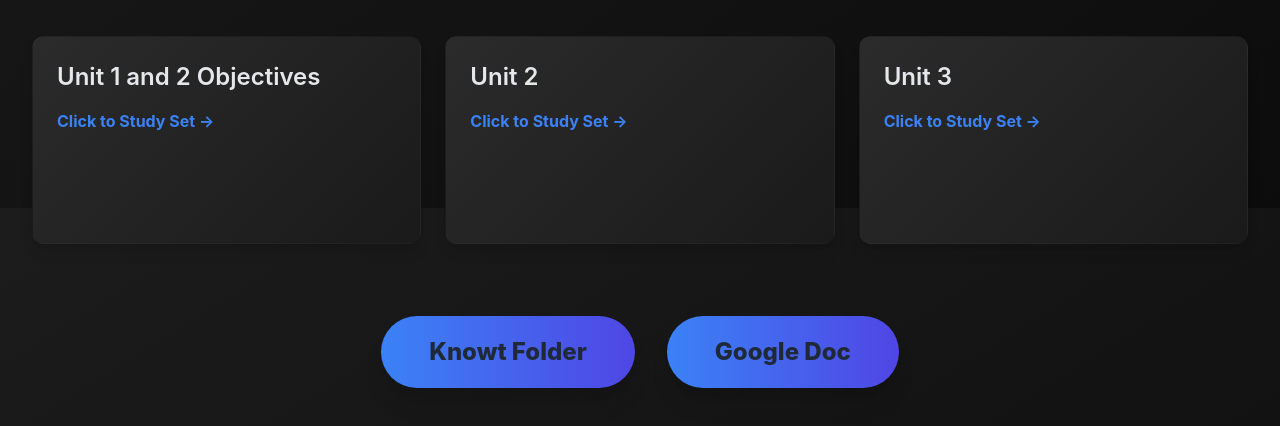
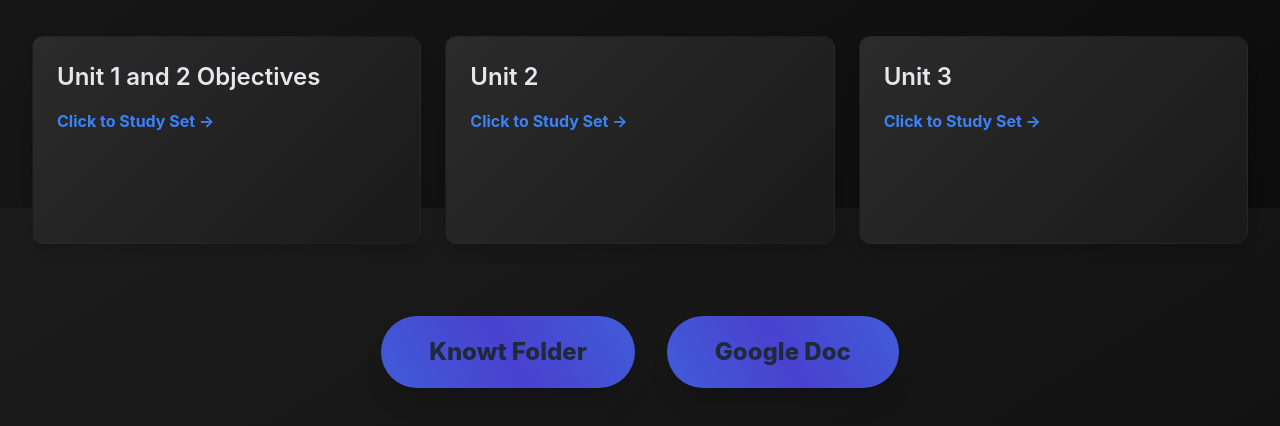
Before and after one commit to jkhance10-prog/joel-flashcards, a plain HTML site: page index.html in a window 1280 px wide. Shown: the part 592-1018 px from the top of the page. Drawn offline with nearby package versions, Linux system fonts and the light colour scheme.

Commit message:
Replace button styles with animated-button class

```diff
--- a/index.html
+++ b/index.html
@@ -57,20 +57,14 @@
             <div class="flex flex-col sm:flex-row justify-center space-y-4 sm:space-y-0 sm:space-x-8">
 
                 <a id="main-folder-link" href="https://knowt.com/folder/6dc7b859-b8a9-4cf3-a504-67c93f98f53d" target="_blank"
-                   class="inline-block button-gradient text-header-bg font-extrabold text-xl sm:text-2xl
-                          py-5 px-12 rounded-[3rem]
-                          transition-all duration-300 transform
-                          hover:scale-105 hover:shadow-[0_0_2px_#3b82f6,0_0_8px_#4f46e5]
-                          active:scale-90 active:shadow-inner shadow-xl">
+                   class="inline-block animated-button text-header-bg font-extrabold text-xl sm:text-2xl
+                          py-5 px-12 rounded-[3rem] shadow-xl">
                     Knowt Folder
                 </a>
 
                 <a id="google-doc-link" href="https://docs.google.com/document/d/1B33Pq7YF4LixP2alxRfH0XvZOStDp9D63sD7KkKHinE/edit?usp=sharing" target="_blank"
-                   class="inline-block button-gradient text-header-bg font-extrabold text-xl sm:text-2xl
-                          py-5 px-12 rounded-[3rem]
-                          transition-all duration-300 transform
-                          hover:scale-105 hover:shadow-[0_0_2px_#3b82f6,0_0_8px_#4f46e5]
-                          active:scale-90 active:shadow-inner shadow-xl">
+                   class="inline-block animated-button text-header-bg font-extrabold text-xl sm:text-2xl
+                          py-5 px-12 rounded-[3rem] shadow-xl">
                     Google Doc
                 </a>
             </div>
```
